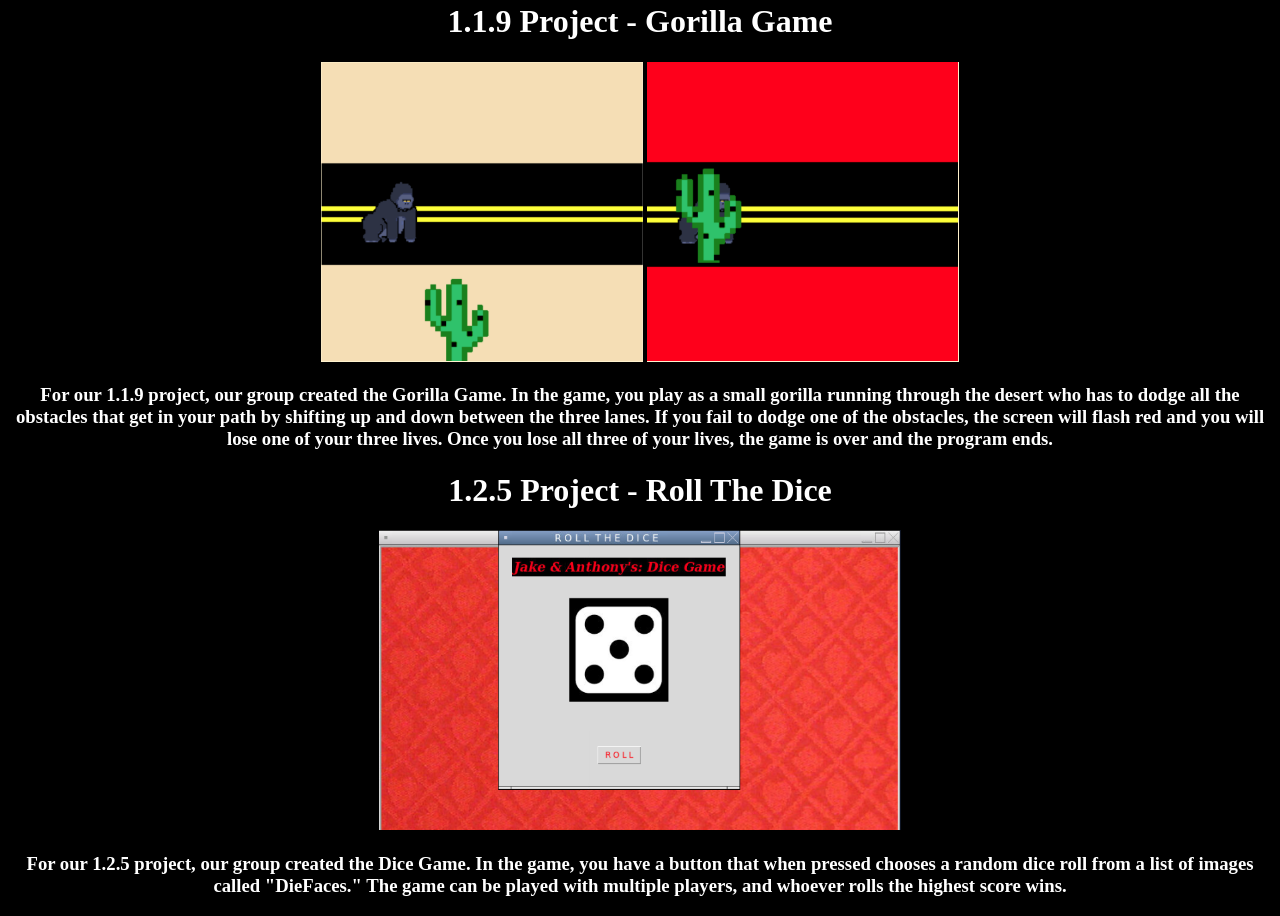
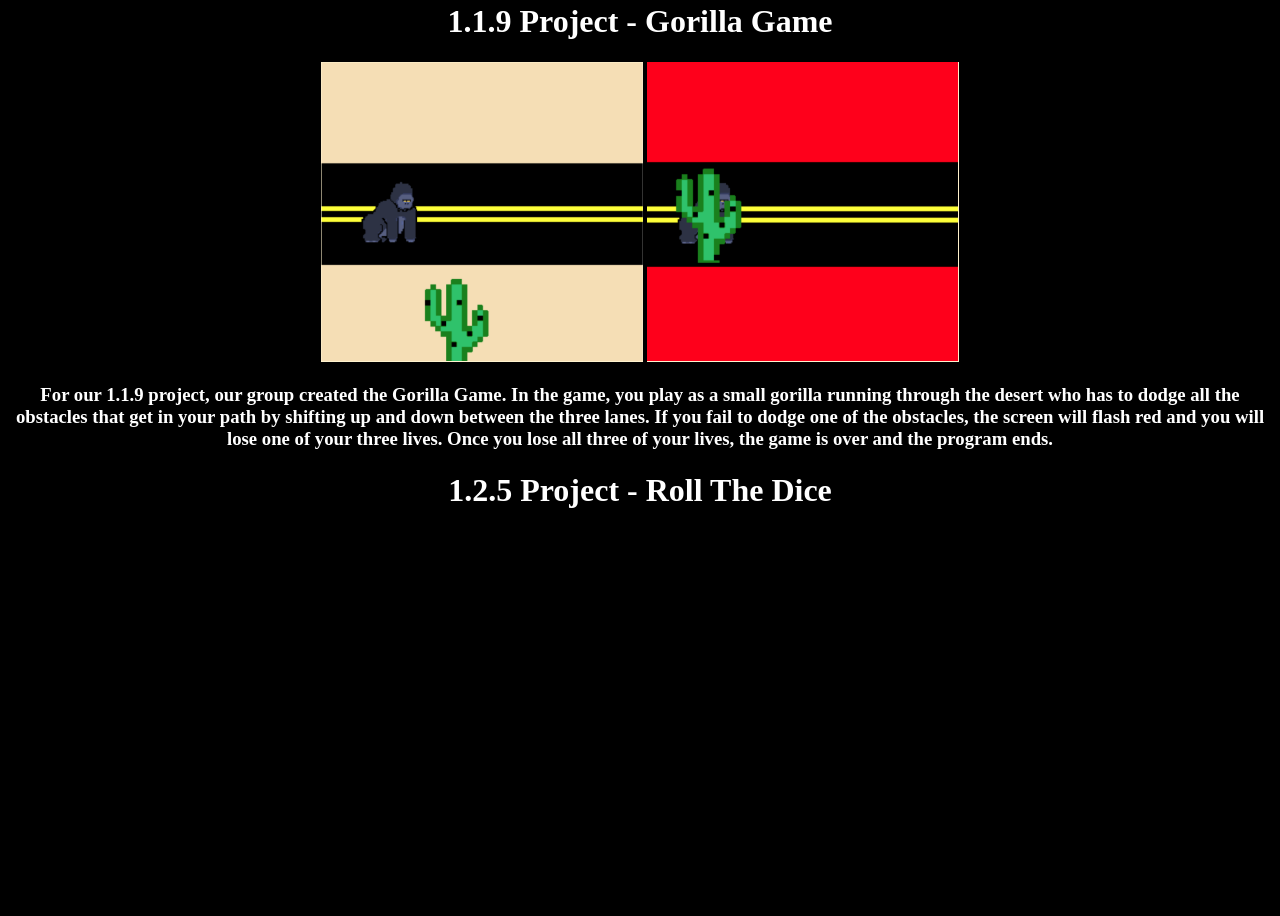
Before and after one commit to Jahmon99/Website, a plain HTML site: page portfolio.html in a window 1280 px wide. Shown: the part 144-1060 px from the top of the page. After the commit the page ends 800 px from the top, so only its background shows below. Drawn offline with Linux system fonts and the light colour scheme.

Commit message:
Update portfolio.html

```diff
--- a/portfolio.html
+++ b/portfolio.html
@@ -17,5 +17,3 @@
 
 
     <h1 style="color:white;">1.2.5 Project - Roll The Dice</h1>
-    <img src="images/Dice Game.png" height="300">
-    <h3 style="color:white;">For our 1.2.5 project, our group created the Dice Game. In the game, you have a button that when pressed chooses a random dice roll from a list of images called "DieFaces." The game can be played with multiple players, and whoever rolls the highest score wins. </h3>
```
